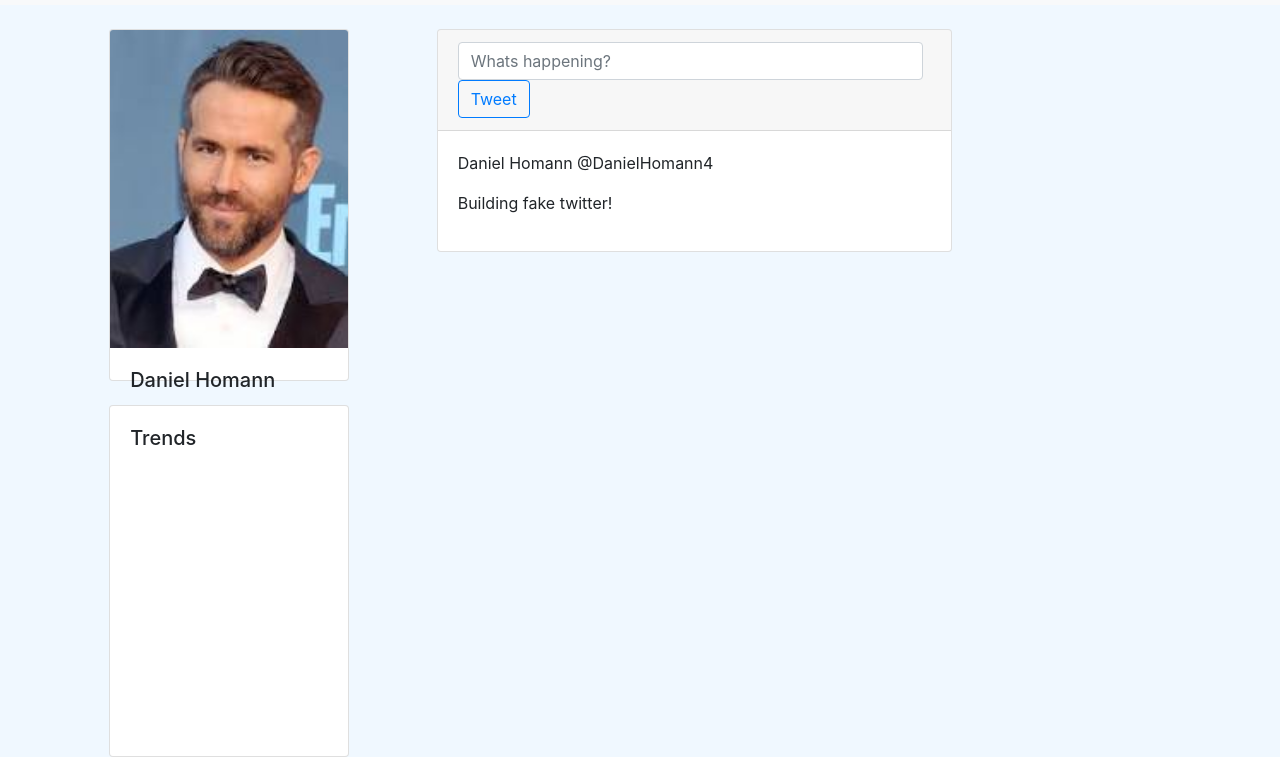
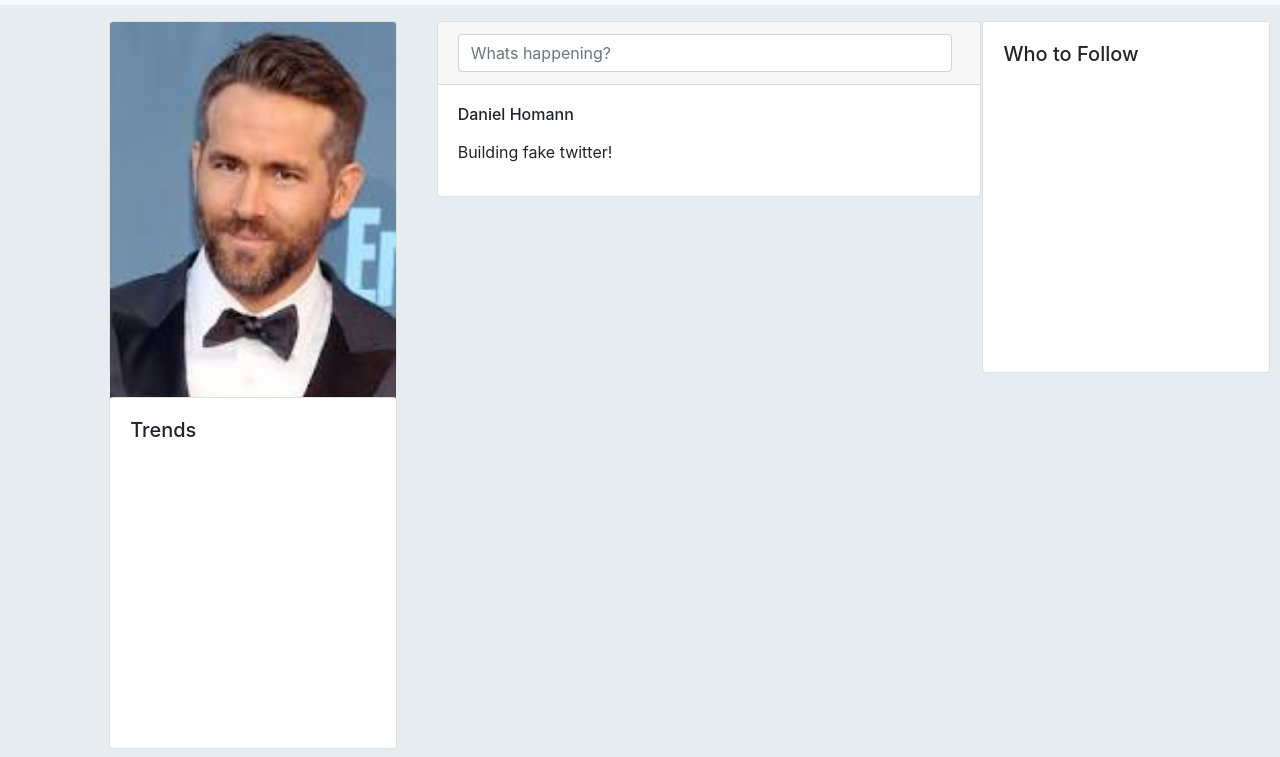
Before and after one commit to danielhomann4/Tweeter, a plain HTML site: page Public/profile.html in a window 1280 px wide. Shown: the part 51-808 px from the top of the page. Drawn offline with nearby package versions, Linux system fonts and the light colour scheme.

Commit message:
set up profile page layout

```diff
--- a/Public/Style/style.css
+++ b/Public/Style/style.css
@@ -16,8 +16,9 @@
 /* profile page */
 #profilepage {
     height: 100%;
-    background-color:#F0F8FF;
+    background-color:#e6ecf0;
 }
+
 #tweet {
     margin-left: 5px;
 }
--- a/Public/profile.html
+++ b/Public/profile.html
@@ -36,7 +36,8 @@
   </head>
   <body id="profilepage">
     <div class="contanier">
-      <nav class="navbar navbar-expand-lg navbar-light bg-light">
+      <!-- nav bar -->
+      <nav class="navbar navbar-expand-lg navbar-light bg-light fixed-top">
         <a class="navbar-brand" href="#">Tweeter</a>
         <button
           class="navbar-toggler"
@@ -81,9 +82,12 @@
         </div>
       </nav>
       <br/>
+      <br/>
+      <br/>
+      <!-- profile card -->
       <div class="row">
-        <div class="col-md-3 offset-md-1">
-          <div class="card" style="width: 15rem; height: 22rem;">
+        <div class="col-md-3 offset-1">
+          <div class="card" style="width: 18rem; height: 22rem;">
             <img
               src="../Images/RyanR.jpg"
               class="card-img-top"
@@ -99,27 +103,43 @@
             </div>
           </div>
         </div>
-        <div class="col-md-5">
-          <div class="card">
+
+        <!-- post card -->
+        <div class="col-md-4">
+          <div class="card" id="postCard" style="width: 34rem; height: 11rem;">
             <div class="card-header">
-                <form class="form-inline my-2 my-lg-0">
-                    <input class="form-control mr-sm-2" type="search" placeholder="Whats happening?" aria-label="Search" id="happening">
-                    <button class="btn btn-outline-primary my-2 my-sm-0" type="submit">Tweet</button>
-                  </form>
+              <form class="form-inline my-2 my-lg-0">
+                  <input class="form-control mr-sm-2" type="search" placeholder="Whats happening?" aria-label="Search" id="happening">
+                  <!-- <button class="btn btn-outline-primary my-2 my-sm-0" type="submit">Tweet</button> -->
+              </form>
             </div>
             <div class="card-body">
+              <h6 class="card-text">
+                Daniel Homann<div id="time"></div>
+              </h6>
               <p class="card-text">
-                Daniel Homann @DanielHomann4 <div id="time"></div>
-                <div id="post">Building fake twitter!</div>
+              <div id="post">Building fake twitter!</div>
               </p>
             </div>
           </div>
         </div>
+
+        <!-- who to follow card -->
+        <div class="col-md-3 offset-1">
+            <div class="card" style="width: 18rem; height: 22rem;">
+              <div class="card-body">
+                <h5 class="card-title">Who to Follow</h5>
+                <p class="card-text" id="currentTrends"></p>
+              </div>
+            </div>
+          </div>
       </div>
-      <br />
+
+      <!-- trend card -->
+      <br/>
       <div class="row">
-        <div class="col-md-3 offset-md-1">
-          <div class="card" style="width: 15rem; height: 22rem;">
+        <div class="col-md-3 offset-1">
+          <div class="card" style="width: 18rem; height: 22rem;">
             <div class="card-body">
               <h5 class="card-title">Trends</h5>
               <p class="card-text" id="currentTrends"></p>
```
